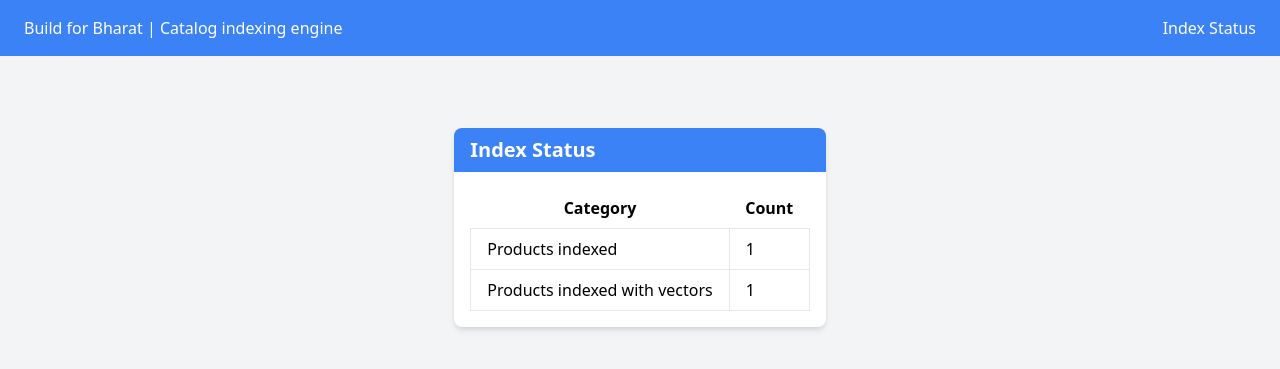
After one commit to saivarunk/ondc-catalog-ingestion, a FastAPI app: template src/templates/document_count.html in a window 1280 px wide. The commit adds this page. Shown: the top 369 px of the page. Run offline with FastAPI, Linux system fonts and the light colour scheme; the template is opened without the code that fills it: most values are stand-ins (such as "Sample title", 1, 10 or a date in 2020).

Commit message:
Adding index status page

```diff
--- a/src/templates/base.html
+++ b/src/templates/base.html
@@ -13,7 +13,7 @@
             <a href="/">Build for Bharat | Catalog indexing engine</a>
         </div>
         <div>
-            <p class="text-sm">ONDC</p>
+            <a href="/document_count">Index Status</a>
         </div>
     </header>
 
--- /dev/null
+++ b/src/templates/document_count.html
@@ -0,0 +1,31 @@
+{% extends "base.html" %}
+
+{% block content %}
+<div class="flex justify-center h-200">
+    <div class="max-w-md mx-auto mt-10 bg-white rounded-lg shadow-md overflow-hidden">
+        <div class="px-4 py-2 bg-blue-500 text-white">
+            <h1 class="text-xl font-semibold">Index Status</h1>
+        </div>
+        <div class="p-4">
+            <table class="table-auto">
+                <thead>
+                    <tr>
+                        <th class="px-4 py-2">Category</th>
+                        <th class="px-4 py-2">Count</th>
+                    </tr>
+                </thead>
+                <tbody>
+                    <tr>
+                        <td class="border px-4 py-2">Products indexed</td>
+                        <td class="border px-4 py-2">{{ document_count }}</td>
+                    </tr>
+                    <tr>
+                        <td class="border px-4 py-2">Products indexed with vectors</td>
+                        <td class="border px-4 py-2">{{ vector_count }}</td>
+                    </tr>
+                </tbody>
+            </table>
+        </div>
+    </div>
+</div>
+{% endblock %}
```
Also changed, not shown: src/elastic_client.py (+15 -1 lines).
